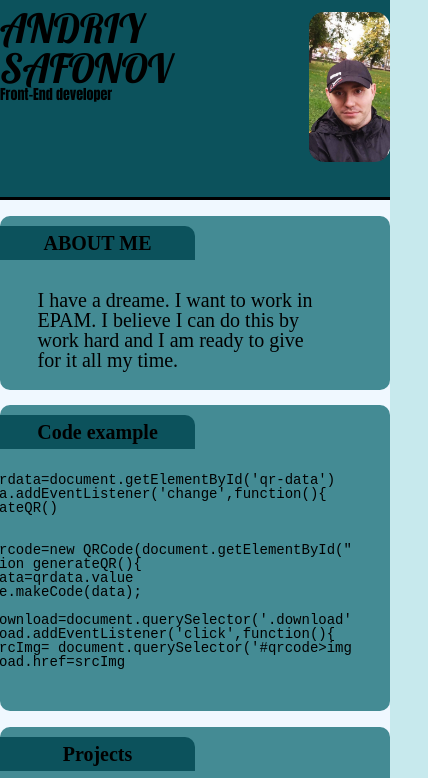
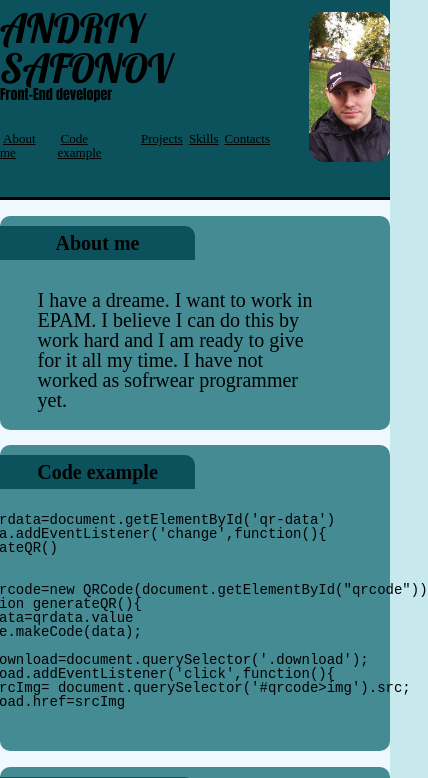
Before and after one commit to scepion4/rsschool-cv, a plain HTML site: page index.html in a window 390 px wide. Shown: the top 778 px of the page, 428 px wide, since content can reach past the window. Drawn offline with Linux system fonts and the light colour scheme.

Commit message:
feat:add navigation

```diff
--- a/index.html
+++ b/index.html
@@ -21,6 +21,15 @@
                <div class="left-column">
                   <h1>ANDRIY SAFONOV</h1>
                   <p class="header-subtitle">Front-End developer</p>
+                  <nav>
+                     <ul class="navigation">
+                        <li><a href="#about-me">About me</a></li>
+                        <li><a href="#code-example">Code example</a></li>
+                        <li><a href="#projects">Projects</a></li>
+                        <li><a href="#skills">Skills</a></li>
+                        <li><a href="#contacts">Contacts</a></li>
+                     </ul>
+                  </nav>
                </div>
                <div class="right-column">
                   <img src="./img/IMG-a447f1d3dae398ffaf4e9ec01b5529cb-V_2 (1).jpg" alt="foto of me">
@@ -31,16 +40,16 @@
       <main>
          <div class="main-wrraper">
             <div class="left-column-main">
-               <section class="main-conteiner about me">
+               <section id="about-me" class="main-conteiner about-me">
                   <div class="title-box">
-                     <h2 class="title-main">ABOUT ME</h2>
+                     <h2 class="title-main">About me</h2>
                   </div>
                   <div class="text-conteiner">
                      <p class="text-about-me">I have a dreame. I want to work in EPAM. I believe I can do this by work
-                        hard and I am ready to give for it all my time.</p>
+                        hard and I am ready to give for it all my time. I have not worked as sofrwear programmer yet. </p>
                   </div>
                </section>
-               <section class="main-conteiner about me">
+               <section id="code-example" class="main-conteiner">
                   <div class="title-box">
                      <h2 class="title-main">Code example</h2>
                   </div>
@@ -65,7 +74,7 @@
                   </pre>
                   </div>
                </section>
-               <section class="main-conteiner about me">
+               <section id="projects" class="main-conteiner">
                   <div class="title-box">
                      <h2 class="title-main">Projects</h2>
                   </div>
@@ -125,7 +134,7 @@
                      </ul>
                   </div>
                </section>
-               <section class="main-conteiner contact">
+               <section id="contacts" class="main-conteiner contact">
                   <div class="title-box">
                      <h2 class="title-main">Contact</h2>
                   </div>
@@ -138,7 +147,7 @@
                      </ul>
                   </div>
                </section>
-               <section class="main-conteiner skills">
+               <section id="skills" class="main-conteiner skills">
                   <div class="title-box">
                      <h2 class="title-main">Skills</h2>
                   </div>
@@ -149,7 +158,7 @@
                         <li>React, Redux</li>
                         <li>Next.js</li>
                         <li>git</li>
-
+                        <li>English A2</li>
                      </ul>
                   </div>
                </section>
--- a/style.css
+++ b/style.css
@@ -121,6 +121,16 @@
  .header-subtitle{
    font-family: 'Anton', sans-serif;
  }
+ .navigation{
+   display: flex;
+  padding: 90px;
+
+ }
+ .navigation li a{
+margin: 5px;
+font-size: 15px;
+color: #000;
+ }
  main{
    display: flex;
    justify-content: center;
@@ -153,9 +163,6 @@
   justify-content: center;
   align-items: center;
   flex-direction: column;
- }
- .code{
-   overflow:hidden;
  }
 
  .title-box{
@@ -287,6 +294,17 @@ footer{
       justify-content: center;
       align-items: center;
     }
+    .navigation li a{
+      margin: 3px;
+      font-size: 13px;
+      color: #000;
+       }
+       .navigation{
+         display: flex;
+        padding: 20px 0px 0px 0px;
+        justify-content: start;
+
+       }
   }
   @media ( max-width:730px ) {
    .main-conteiner{
@@ -299,4 +317,11 @@ footer{
     .main-wrraper{
       width: 100%;
     }
+    .navigation{
+      display: flex;
+     padding: 20px 0px 0px 0px;
+     justify-content: start;
+
+    }
+
   }
```
